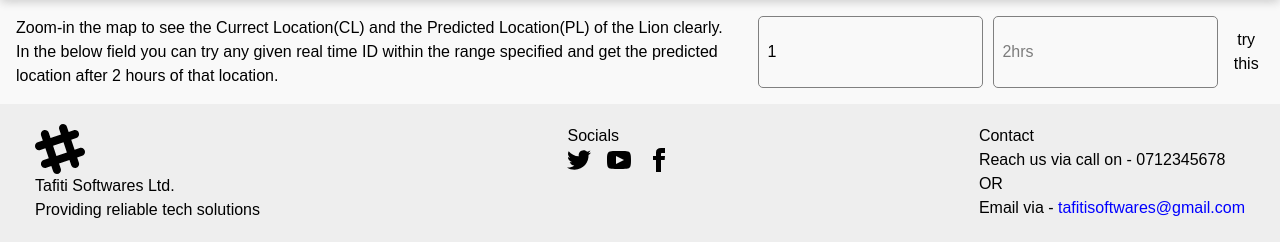
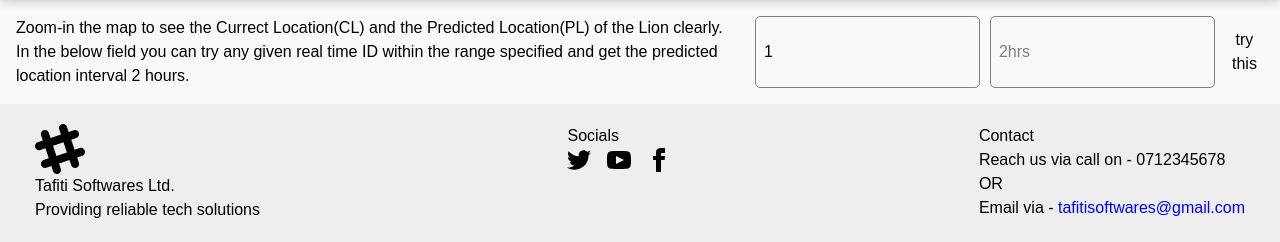
Before and after one commit to Samboja651/AI_WILDLIFE_RANGER, a Flask app: page /view-map in a window 1280 px wide. Shown: the part 800-1042 px from the top of the page. Run offline with Flask 3, Linux system fonts and the light colour scheme; the visitor is signed in with stand-in values (Sample User, id 1); some libraries are stand-ins or nearby versions.

Commit message:
text for clarity

```diff
--- a/templates/index.html
+++ b/templates/index.html
@@ -77,7 +77,7 @@
           <form method="post" style="display: flex; flex-direction: row;">
             <div class="mapForm p-4">
               <p>Zoom-in the map to see the Currect Location(CL) and the Predicted Location(PL) of the Lion clearly. <br>
-              In the below field you can try any given real time ID within the range specified and get the predicted location after 2 hours of that location.</p>
+              In the below field you can try any given real time ID within the range specified and get the predicted location interval 2 hours.</p>
                 <input type="number" max="500" id="rowId" class="p-2" placeholder="Row ID (1-500)" required>
                 <input type="text" placeholder="2hrs" class="p-2" readonly>
                 <button id="tryThisButton" class="btn btn-primary">try this</button>
```
